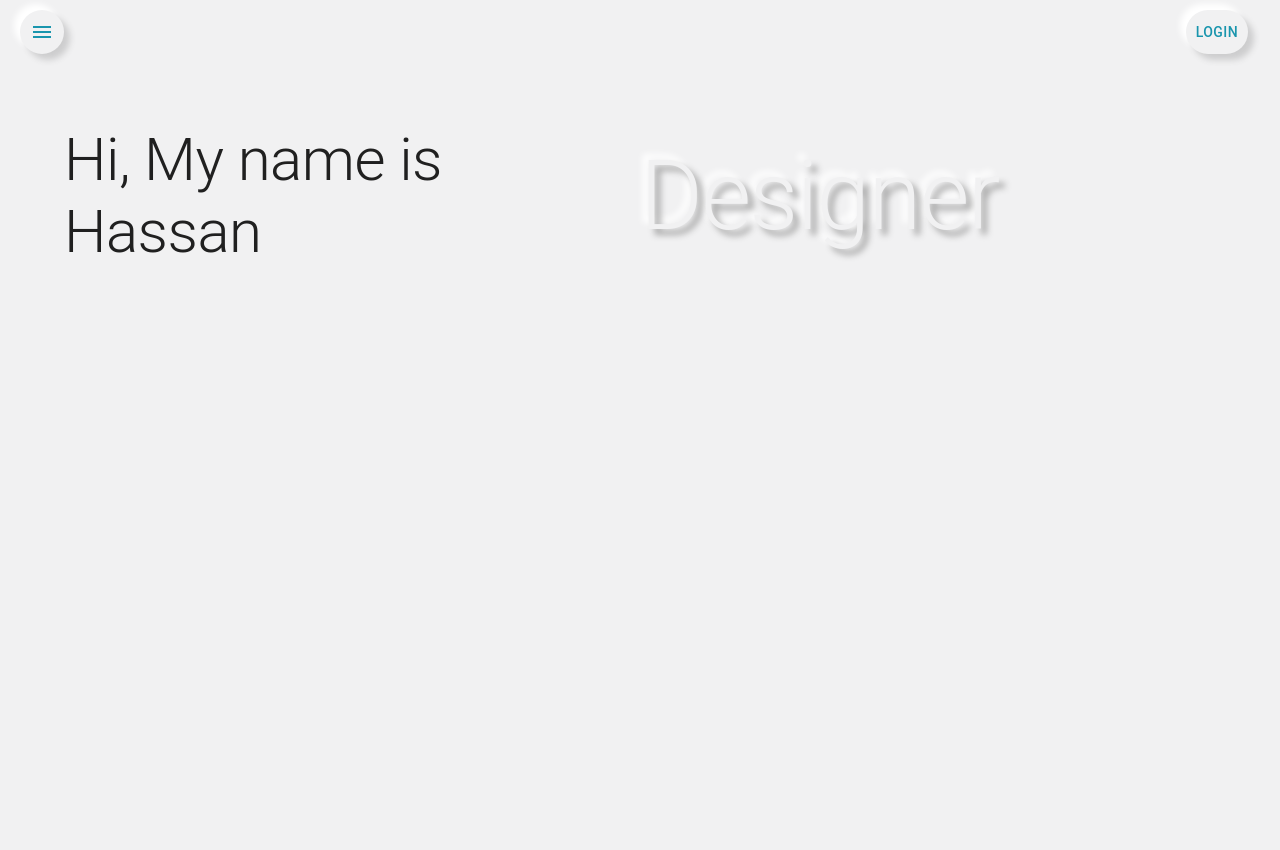
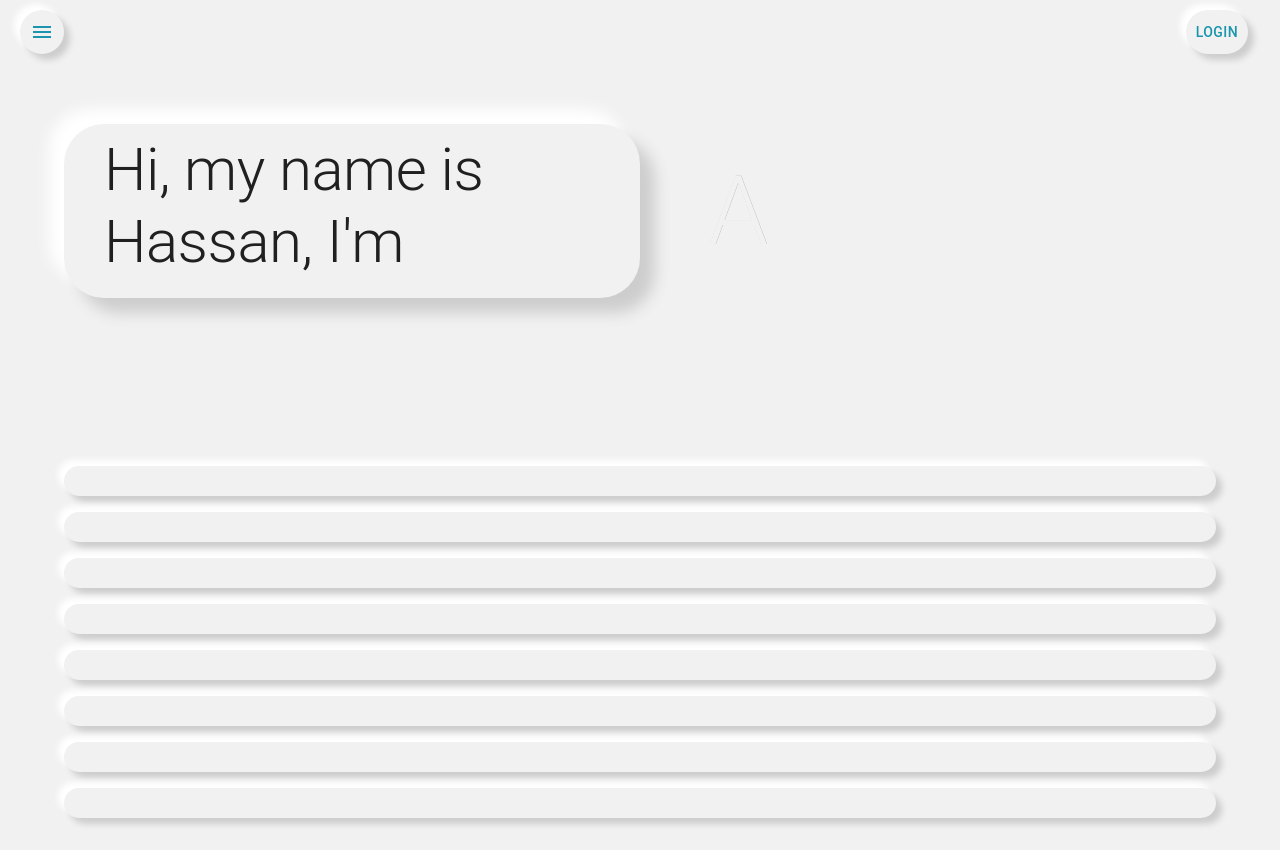
Before and after one commit to tarazena/HassanAlRawi.com, a React (Create React App) app: page / in a window 1280 px wide. Before the commit the page ends 800 px from the top, so only its background shows below. Built offline with nearby package versions, Linux system fonts and the light colour scheme.

Commit message:
Experiments

```diff
--- a/src/App.tsx
+++ b/src/App.tsx
@@ -1,11 +1,13 @@
-import { useState, FC } from "react";
+import { FC, useContext } from "react";
 import { Box, Container, Theme } from "@mui/material";
 import { Routes, Route } from "react-router-dom";
 import { makeStyles } from "@mui/styles";
+import clsx from "clsx";
 
 import { Home, Recipe } from "./views";
 import { Appbar, Menu } from "./components";
 import { drawerWidth } from "./core";
+import { UIContext } from "contexts";
 
 const useStyles = makeStyles((theme: Theme) => ({
   content: {
@@ -27,18 +29,19 @@ const useStyles = makeStyles((theme: Theme) => ({
 }));
 
 const App: FC = () => {
-  const [open, setOpen] = useState(false);
-
-  const handleClick = () => {
-    setOpen(!open);
-  };
+  const { drawerOpen } = useContext(UIContext);
 
   const classes = useStyles();
+
   return (
     <Box>
-      <Appbar onClick={handleClick} />
-      <Menu open={open} />
-      <main className={`${classes.content} ${open && classes.contentShift}`}>
+      <Appbar />
+      <Menu />
+      <main
+        className={clsx(classes.content, {
+          [classes.contentShift]: drawerOpen,
+        })}
+      >
         <Container>
           <Routes>
             <Route path="/" element={<Home />} />
--- a/src/components/Appbar.tsx
+++ b/src/components/Appbar.tsx
@@ -1,4 +1,4 @@
-import { FC } from "react";
+import { FC, useContext } from "react";
 import { AppBar, Grid, Theme, Toolbar } from "@mui/material";
 import { MenuSharp } from "@mui/icons-material";
 import { makeStyles } from "@mui/styles";
@@ -6,13 +6,15 @@ import { makeStyles } from "@mui/styles";
 import { colors } from "theme";
 import { NeoButton, NeoIconButton } from "components";
 import { drawerWidth } from "core";
+import clsx from "clsx";
+import { UIContext } from "contexts";
 
 const useStyles = makeStyles((theme: Theme) => ({
   root: {
     display: "flex",
   },
   appBar: {
-    zIndex: theme.zIndex.drawer + 1,
+    zIndex: `${theme.zIndex.drawer + 1} !important`,
     transition: theme.transitions.create(["margin", "width"], {
       easing: theme.transitions.easing.sharp,
       duration: theme.transitions.duration.leavingScreen,
@@ -28,11 +30,9 @@ const useStyles = makeStyles((theme: Theme) => ({
   },
 }));
 
-interface IAppBar {
-  onClick: () => void;
-}
+export const Appbar: FC = () => {
+  const { drawerOpen, toggleDrawer } = useContext(UIContext);
 
-export const Appbar: FC<IAppBar> = ({ onClick }) => {
   const classes = useStyles();
 
   return (
@@ -41,11 +41,13 @@ export const Appbar: FC<IAppBar> = ({ onClick }) => {
         position="fixed"
         color="transparent"
         elevation={0}
-        className={`${classes.appBar}`}
+        className={clsx(classes.appBar, {
+          [classes.appBarShift]: drawerOpen,
+        })}
       >
         <Toolbar>
           <Grid container direction="row" justifyContent="space-between">
-            <NeoIconButton onClick={onClick}>
+            <NeoIconButton onClick={() => toggleDrawer(!drawerOpen)}>
               <MenuSharp
                 style={{
                   color: colors.EasternBlue,
--- a/src/components/DynamicText.tsx
+++ b/src/components/DynamicText.tsx
@@ -22,7 +22,7 @@ const useStyles = ({ left, right }: Shadow, text: ITextType) => {
 
   return makeStyles((theme: Theme) => ({
     animatedItem: {
-      animation: `$textEffect 2000ms ${theme.transitions.easing.easeInOut}`,
+      animation: `$textEffect 3000ms ${theme.transitions.easing.easeInOut}`,
       color: colors.AthensGray,
       fontWeight: 900,
       [theme.breakpoints.down("sm")]: {
@@ -48,8 +48,11 @@ const useStyles = ({ left, right }: Shadow, text: ITextType) => {
       "25%": {
         textShadow: targetTextShadow,
       },
+      "75%": {
+        textShadow: targetTextShadow,
+      },
       "100%": {
-        textShadow: targetTextShadow,
+        textShadow: initialTextShadow,
       },
     },
   }))();
@@ -73,17 +76,22 @@ export const DynamicText: FC<IDynamicText> = ({ text }) => {
           setCurrentText(text[index + 1]);
           break;
       }
-    }, 2000);
+    }, 5000);
   }, [text, currentText]);
 
   return (
-    <Typography
-      variant="h1"
-      className={clsx(classes.animatedItem, {
-        [classes.emoji]: currentText.type === "emoji",
-      })}
-    >
-      {currentText.text}
-    </Typography>
+    <span>
+      {currentText.text.split("").map((l, i) => (
+        <Typography
+          variant="h1"
+          key={`a${i}`}
+          component="span"
+          className={clsx(classes.animatedItem)}
+          style={{ animationDelay: `${0.5 + i / 10}s` }}
+        >
+          {l}
+        </Typography>
+      ))}
+    </span>
   );
 };
--- a/src/components/Menu.tsx
+++ b/src/components/Menu.tsx
@@ -1,4 +1,4 @@
-import { FC } from "react";
+import { FC, useContext } from "react";
 import { useNavigate } from "react-router-dom";
 import {
   Drawer,
@@ -14,8 +14,14 @@ import { makeStyles } from "@mui/styles";
 import { drawerWidth } from "core";
 import { colors } from "theme";
 import { NeoContainer } from "components";
+import { UIContext } from "contexts";
 
 const useStyles = makeStyles(() => ({
+  root: {
+    "&:hover": {
+      backgroundColor: "transparent",
+    },
+  },
   drawer: {
     width: drawerWidth,
     flexShrink: 0,
@@ -31,27 +37,17 @@ const useStyles = makeStyles(() => ({
   },
 }));
 
-const useClasses = makeStyles(() => ({
-  root: {
-    "&:hover": {
-      backgroundColor: "transparent",
-    },
-  },
-}));
+export const Menu: FC = () => {
+  const { drawerOpen } = useContext(UIContext);
 
-interface IMenu {
-  open: boolean;
-}
-
-export const Menu: FC<IMenu> = ({ open }) => {
-  const classes = { ...useStyles(), ...useClasses() };
+  const classes = useStyles();
   const navigate = useNavigate();
 
   return (
     <Drawer
       className={classes.drawer}
       variant="persistent"
-      open={open}
+      open={drawerOpen}
       classes={{
         paper: classes.drawerPaper,
       }}
--- /dev/null
+++ b/src/components/NeoAnimator.tsx
@@ -0,0 +1,60 @@
+import { makeStyles } from "@mui/styles";
+import clsx from "clsx";
+import { FC, useEffect, useState } from "react";
+import { NeomorphColorVariant } from "theme";
+
+const useClasses = (
+  shadowDepthX: number,
+  shadowDepthY: number,
+  leftColor: string,
+  rightColor: string,
+  transitionDelay: string
+) =>
+  makeStyles(() => ({
+    root: {
+      boxShadow: `${shadowDepthX}px ${shadowDepthY}px ${Math.ceil(
+        (shadowDepthX + shadowDepthY) / 2
+      )}px ${leftColor},-${shadowDepthX}px -${shadowDepthY}px ${Math.ceil(
+        (shadowDepthX + shadowDepthY) / 2
+      )}px ${rightColor}`,
+      minHeight: 30,
+      borderRadius: 30,
+      transitionDelay,
+      transition: "box-shadow 1s ease-in-out, width 0.5s ease-in-out",
+      width: "0%",
+    },
+    animated: {
+      boxShadow: `${shadowDepthX * 0.4}px ${shadowDepthY * 0.4}px ${Math.ceil(
+        (shadowDepthX * 0.4 + shadowDepthY * 0.4) / 2
+      )}px ${leftColor},-${shadowDepthX * 0.4}px -${
+        shadowDepthY * 0.4
+      }px ${Math.ceil(
+        (shadowDepthX * 0.4 + shadowDepthY * 0.4) / 2
+      )}px ${rightColor}`,
+      transition: "box-shadow 1s ease-in-out, width 0.5s ease-in-out",
+      width: "100%",
+    },
+  }))();
+
+interface INeoAnimator {
+  delay: number;
+}
+
+export const NeoAnimator: FC<INeoAnimator> = ({ delay }) => {
+  const { left, right } = NeomorphColorVariant["AthensGray"](0.15);
+  const [a, setA] = useState(false);
+  const classes = useClasses(15, 15, left, right, `${delay}s`);
+
+  useEffect(() => {
+    setTimeout(() => {
+      setA(true);
+    }, delay * 1000);
+  }, [delay, setA]);
+  return (
+    <div
+      className={clsx(classes.root, {
+        [classes.animated]: a,
+      })}
+    />
+  );
+};
--- a/src/components/NeoContainer.tsx
+++ b/src/components/NeoContainer.tsx
@@ -39,7 +39,7 @@ const useClasses = (
         transition: "box-shadow 0.3s ease-in-out",
       },
     },
-  }));
+  }))();
 
 export const NeoContainer: FC<INeoContainer> = ({
   styleOverride,
@@ -51,23 +51,15 @@ export const NeoContainer: FC<INeoContainer> = ({
   shadowColor = "AthensGray",
   shadowIntensity = 0.15,
 }) => {
-  const shadow = {
-    left: NeomorphColorVariant[shadowColor](shadowIntensity).left,
-    right: NeomorphColorVariant[shadowColor](shadowIntensity).right,
-  };
-  const classes = useClasses(
-    shadowDepthX,
-    shadowDepthY,
-    shadow.left,
-    shadow.right
-  )();
+  const { left, right } = NeomorphColorVariant[shadowColor](shadowIntensity);
+  const classes = useClasses(shadowDepthX, shadowDepthY, left, right);
+
   return (
     <div
       className={`${classes.root}`}
       style={{
         width: fullWidth ? "100%" : "auto",
         height: fullHeight ? "100%" : "auto",
-        // padding: '5px 0px',
         borderRadius: 40,
         ...styleOverride,
       }}
--- a/src/contexts/ProvidersContext.tsx
+++ b/src/contexts/ProvidersContext.tsx
@@ -2,11 +2,14 @@ import { FC } from "react";
 
 import { ThemeProvider } from "./ThemeProvider";
 import { RouterProvider } from "./BrowserRouter";
+import { UIContextProvider } from "contexts";
 
 export const ProvidersContext: FC = ({ children }) => {
   return (
     <ThemeProvider>
-      <RouterProvider>{children}</RouterProvider>
+      <RouterProvider>
+        <UIContextProvider>{children}</UIContextProvider>
+      </RouterProvider>
     </ThemeProvider>
   );
 };
--- /dev/null
+++ b/src/contexts/UIContext.tsx
@@ -0,0 +1,28 @@
+import { createContext, FC, useCallback, useState } from "react";
+
+interface IUIContext {
+  toggleDrawer: (value?: boolean) => void;
+  drawerOpen: boolean;
+}
+
+export const UIContext = createContext<IUIContext>({
+  drawerOpen: false,
+  toggleDrawer: () => undefined,
+});
+
+export const UIContextProvider: FC = ({ children }) => {
+  const [open, setOpen] = useState<boolean>(false);
+
+  const toggleDrawer = useCallback(
+    (value?: boolean) => {
+      setOpen(value || !open);
+    },
+    [open]
+  );
+
+  return (
+    <UIContext.Provider value={{ drawerOpen: open, toggleDrawer }}>
+      {children}
+    </UIContext.Provider>
+  );
+};
--- a/src/contexts/index.ts
+++ b/src/contexts/index.ts
@@ -1 +1,4 @@
-export * from "./ProvidersContext";
+export * from './BrowserRouter';
+export * from './ProvidersContext';
+export * from './ThemeProvider';
+export * from './UIContext';
--- a/src/views/Home.tsx
+++ b/src/views/Home.tsx
@@ -1,19 +1,19 @@
 import { FC } from "react";
 
 import { Box, Grid, Typography } from "@mui/material";
-import { DynamicText } from "components";
+import { DynamicText, NeoAnimator, NeoContainer } from "components";
 import { ITextType } from "interfaces";
 
 export const Home: FC = () => {
   const text: ITextType[] = [
-    { text: "Engineer", type: "text" },
-    { text: "🚀", type: "emoji" },
-    { text: "Designer", type: "text" },
-    { text: "❤️", type: "emoji" },
-    { text: "Developer", type: "text" },
-    { text: "👍", type: "emoji" },
-    { text: "Musician", type: "text" },
-    { text: "🎸", type: "emoji" },
+    { text: "An Engineer", type: "text" },
+    // { text: "🚀", type: "emoji" },
+    { text: "A Designer", type: "text" },
+    // { text: "❤️", type: "emoji" },
+    { text: "A Developer", type: "text" },
+    // { text: "👍", type: "emoji" },
+    { text: "A Musician", type: "text" },
+    // { text: "🎸", type: "emoji" },
   ];
 
   return (
@@ -21,15 +21,31 @@ export const Home: FC = () => {
       <Grid
         container
         direction="row"
-        justifyContent="space-around"
+        justifyContent="space-between"
         alignItems="center"
       >
         <Grid item xs={12} sm={6}>
-          <Typography variant="h2">Hi, My name is Hassan</Typography>
+          <NeoContainer styleOverride={{ padding: "10px 40px 20px" }}>
+            <Typography variant="h2">Hi, my name is Hassan, I'm</Typography>
+          </NeoContainer>
         </Grid>
-        <Grid item xs={12} sm={6}>
+        <Grid container item xs={12} sm={6} justifyContent="center">
           <DynamicText text={text} />
         </Grid>
+        {new Array(8).fill("").map((_c, i) => (
+          <Grid
+            key={`l${i}`}
+            container
+            item
+            xs={12}
+            sm={12}
+            mt={i === 0 ? 20 : 0}
+            py={1}
+            justifyContent={i % 2 === 0 ? "left" : "right"}
+          >
+            <NeoAnimator delay={(i + 1) * 0.5} />
+          </Grid>
+        ))}
       </Grid>
     </Box>
   );
```
Also changed, not shown: src/components/index.ts (+7 -6 lines).
